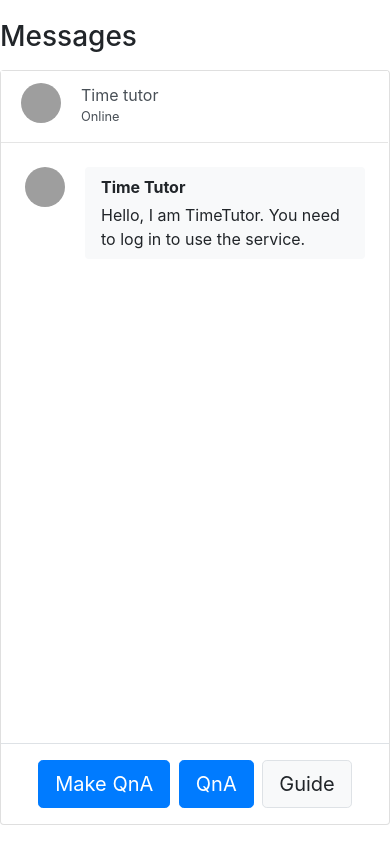
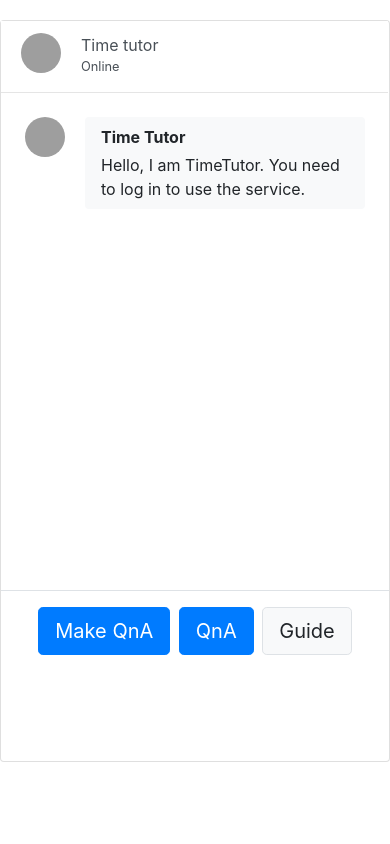
Before and after one commit to junghakim2023/TimeTutor, a website: page res/tutorChat.html in a window 390 px wide. Drawn offline with nearby package versions, Linux system fonts and the light colour scheme; grey boxes are pictures that could not be loaded; some icons are missing.

Commit message:
Fix : Front - screne size for mobile

```diff
--- a/res/js/tutorChat.js
+++ b/res/js/tutorChat.js
@@ -56,6 +56,7 @@ function getPreviousMessage(){
                 setPreviousMessage(data);
       },
         error:function(request, textStatus, error){
+            sayToGuest();
             printError(request, textStatus, error)
         }
         });
--- a/res/tutorChat.html
+++ b/res/tutorChat.html
@@ -14,8 +14,8 @@
 .chat-messages {
     display: flex;
     flex-direction: column;
-    height: 600px;
-    max-height: 600px;
+    height:85%;
+    max-height: 90%;
     overflow-y: scroll
 }
 
@@ -45,15 +45,15 @@
     flex-grow: 0!important;
 }
 .border-top {
+
     border-top: 1px solid #dee2e6!important;
 }
     </style>
-<body>
-<main class="content">
-<div class="container p-0">
-<h1 class="h3 mb-3">Messages</h1>
-<div class="card">
-<div class="row g-0">
+<main class="content" style="height:100%">
+<div class="container p-0" style="height:100%">
+<h1 class="h3 mb-3"></h1>
+<div class="card" style="height: 90%;">
+<div class="row g-0" style="height: 80%;">
 <div class="col-12 col-lg-5 col-xl-3 border-right">
 <div class="px-4 d-none d-md-block">
 <div class="d-flex align-items-center">
@@ -165,5 +165,3 @@ Time tutor
     window.document.getElementById("script2").onload=init();
 
 </script>
-
-</body>
```
Also changed, not shown: res/mainPage.html (+6 -8 lines).
